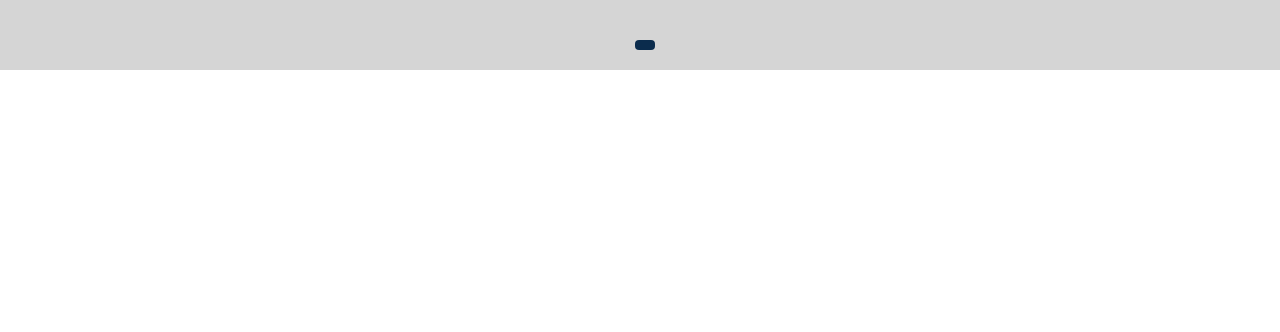
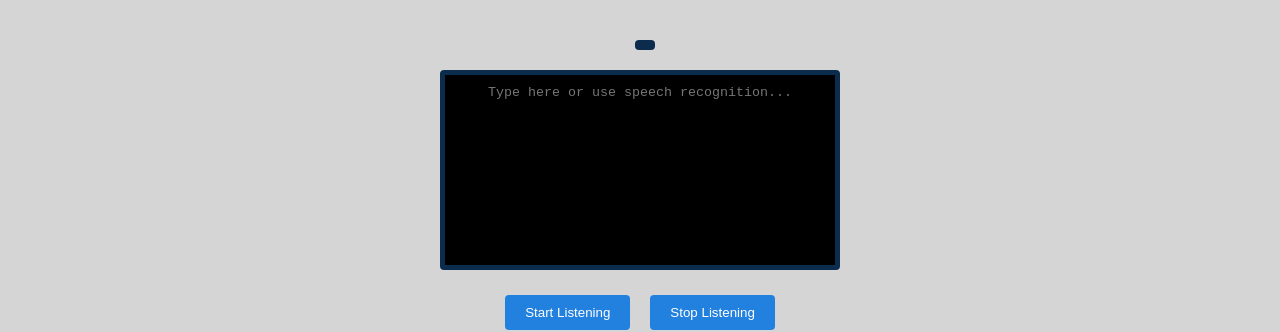
Before and after one commit to proteanmetamorphoses/Resume-Analyzer, a React (Create React App) app: page /interview-practice in a window 1280 px wide. Shown: the part 879-1211 px from the top of the page. Before the commit the page ends 949 px from the top, so only its background shows below. Built offline with nearby package versions, Linux system fonts and the light colour scheme; no server answers; sample sign-in values are in the browser's storage; grey boxes are pictures that could not be loaded.

Commit message:
Speech Recognition Box and Buttons Added

```diff
--- a/src/components/InterviewPractice.css
+++ b/src/components/InterviewPractice.css
@@ -30,3 +30,23 @@
     border:5px solid #2281df58;
     border-radius: 4px;
   }
+
+  .userSpeech {
+    color: white;
+    background-color: black; /* Set the background color to black */
+    border: 2px solid white; /* Add a border, change color and width as needed */
+    display: flex;
+    flex-direction: column;
+    justify-content: center;
+    align-items: center;
+    width: 400px;
+    text-align: center; /* Center align the text */
+    border:5px solid #2281df58;
+    border-radius: 4px;
+  }
+  .SpeechRecButtons{
+    display: flex;
+    flex-direction: row;
+    justify-content: center;
+    align-items: center;
+  }
--- a/src/components/InterviewPractice.js
+++ b/src/components/InterviewPractice.js
@@ -1,3 +1,4 @@
+import React, { useRef, useEffect } from 'react';
 import LogoutLink from "./LogoutLink";
 import VoiceBotIframe from "./VoiceBotiFrame";
 import HexagonBackground from "./HexagonBackground";
@@ -7,10 +8,15 @@ import Papa from 'papaparse';
 
 
 const InterviewPractice = () => {
+  const userSpeechRef = useRef(null);
+  const speechRecognition = window.SpeechRecognition || window.webkitSpeechRecognition;
+  const recognition = new speechRecognition();
   const navigate = useNavigate();
   let AudioFile = -1;
   let voiceBotText = "";
   let sentences = [];
+  let isListening = "false";
+  let userSpeech = "";
   const parseCSV = () => {
     return new Promise((resolve, reject) => {
       Papa.parse("/data/AudioFiles.csv", {
@@ -101,15 +107,57 @@ const InterviewPractice = () => {
     }
   }
 
-
-
   const resetInterview = () => {
     AudioFile = 0;
   };
+
   const Dashboard = () => {
-    // Navigate to the InterviewPractice page
+    // Navigate to the Dashboard
     navigate('/Dashboard');
   };
+  const startListening = () => {
+    recognition.onstart = () => {
+        isListening = "true";
+    };
+
+    recognition.onend = () => {
+        isListening = "false";
+    };
+
+    recognition.onerror = (event) => {
+        console.error("Speech recognition error", event.error);
+    };
+
+    recognition.onresult = (event) => {
+      const current = event.resultIndex;
+      const transcript = event.results[current][0].transcript;
+
+      // Update the textarea using the ref
+      if (userSpeechRef.current) {
+        userSpeechRef.current.value = transcript;
+      }
+    };
+
+
+
+    recognition.lang = 'en-US';
+    recognition.interimResults = false;
+    recognition.maxAlternatives = 1;
+    recognition.start();
+};
+
+// Handler for user typing in the textarea
+    const handleUserTyping = (e) => {
+      userSpeech = e.target.value; // Update your userSpeech variable if needed
+    };
+
+  const stopListening = () => {
+    recognition.stop();
+  };
+
+  useEffect(() => {
+
+  }, []);
 
     return <div className = "InterviewPractice">
       <div className="background-container">
@@ -133,6 +181,19 @@ const InterviewPractice = () => {
       <div>
         <h2 id="voiceBotTextElement" className="VoiceBotText">{voiceBotText}</h2>
       </div>
+      <div>
+        <textarea
+            ref={userSpeechRef}
+            id="speech"
+            className="userSpeech"
+            onChange={handleUserTyping}
+            placeholder="Type here or use speech recognition..."
+          />
+          <div className="SpeechRecButtons">
+            <button onClick={startListening} disabled={isListening === "true"}>Start Listening</button>
+            <button onClick={stopListening} disabled={!isListening}>Stop Listening</button>
+          </div>
+      </div>
       <nav className="logout-nav">
         <button onClick={Dashboard}>Dashboard</button>
         <button className="resetter" onClick={resetInterview}>Reset</button>
```
Also changed, not shown: public/data/AudioFiles.csv, 1 other file (tests, documents, lock files or other folders).
